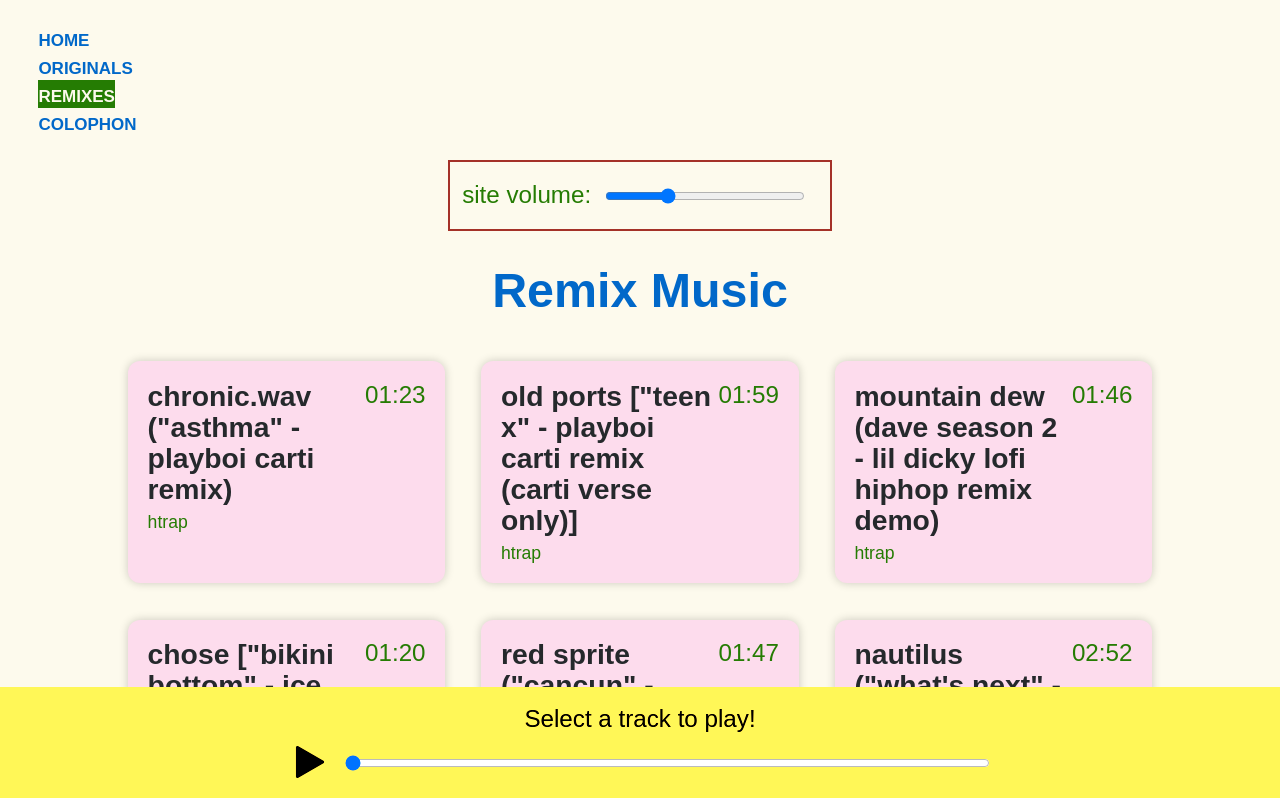
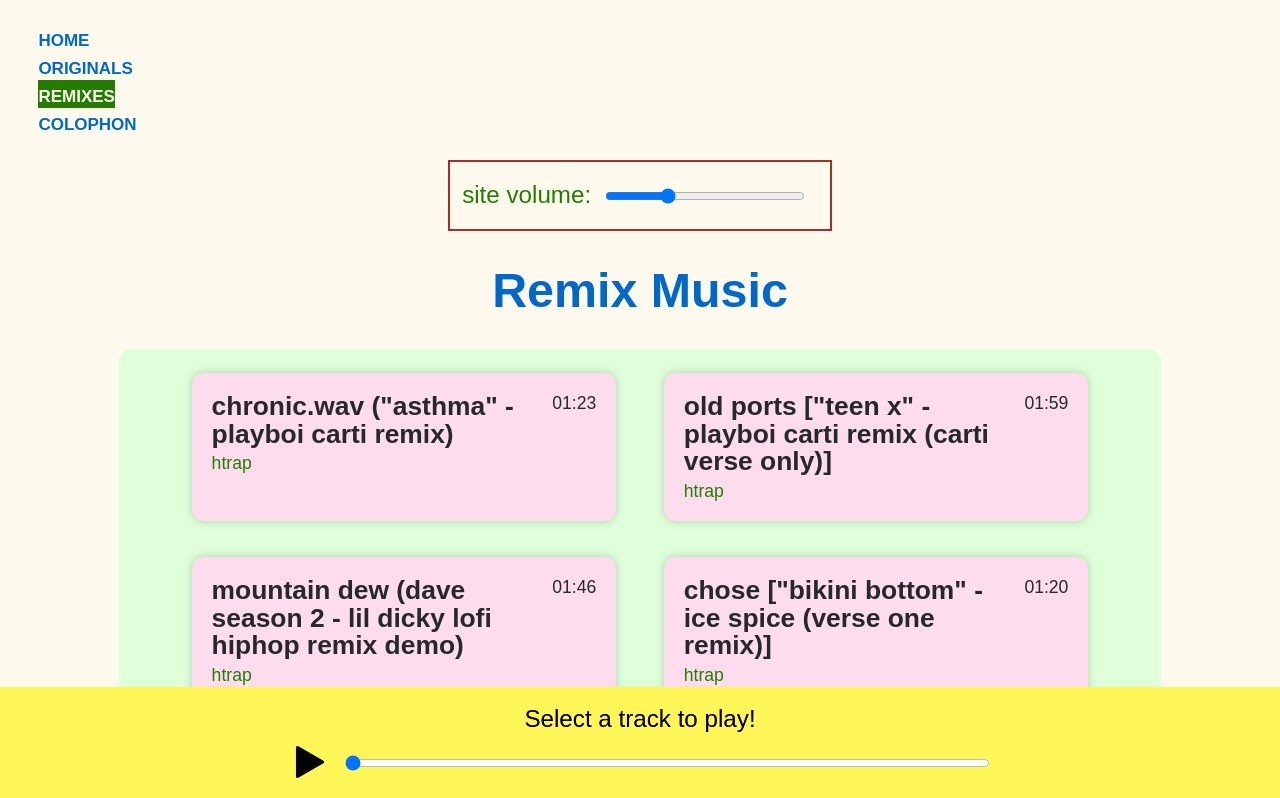
Before and after one commit to partheus/music, a Vue app: page /remixes in a window 1280 px wide. Shown: the top 798 px of the page. Built offline with nearby package versions, Linux system fonts and the light colour scheme; a web font is replaced by a local one.

Commit message:
Fix layouts \

```diff
--- a/src/assets/scss/_layout.scss
+++ b/src/assets/scss/_layout.scss
@@ -4,25 +4,29 @@
   .track-list {
     display: grid;
     grid-template-columns: 1fr; // Start with a single column
-    gap: 1em; // Add some space between the grid items
+    gap: 1em;
     list-style: none;
     margin: 1em auto;
     height: auto; // Adjust if you want a scrolling list or full-height
     overflow-y: auto; // Only show scrollbar if the content overflows
-    padding: 0.5em;
+    padding: 1em 0.5em;
+    background-color: $color--pistachio;
+    border-radius: 0.5em;
 
     @media (min-width: 768px) {
       // Define two columns above 768px
       grid-template-columns: repeat(2, 1fr);
       max-width: 80vw;
       gap: 1.5em;
+      padding: 1em 2em;
     }
 
-    @media (min-width: 1100px) {
-      // Define three columns above 1100px
-      grid-template-columns: repeat(3, 1fr);
+    @media (min-width: 1024px) {
+      // Define three columns above 1024px
+      max-width: 70vw;
+      gap: 1.5em 2em;
+      padding: 1em 3em;
     }
-
     // Continue with additional breakpoints as needed
   }
 
@@ -63,13 +67,23 @@
     h3 {
       color: $color--dark;
       font-weight: bold;
+      font-size: 1.65rem; // Keep the font size consistent
+      line-height: 1.05;
     }
 
     p {
       color: $color--secondary; // Enforce a consistent color for the artist name
       font-size: 1.1rem; // Keep the font size consistent
-      margin-top: 0.35em;
+      margin-top: 0.25em;
     }
+  }
+
+  .track-duration {
+    color: $color--dark;
+    font-size: 1.1rem;
+    margin-left: auto;
+    align-self: flex-start;
+    padding-left: 1em;
   }
 
   .currently-playing {
```
